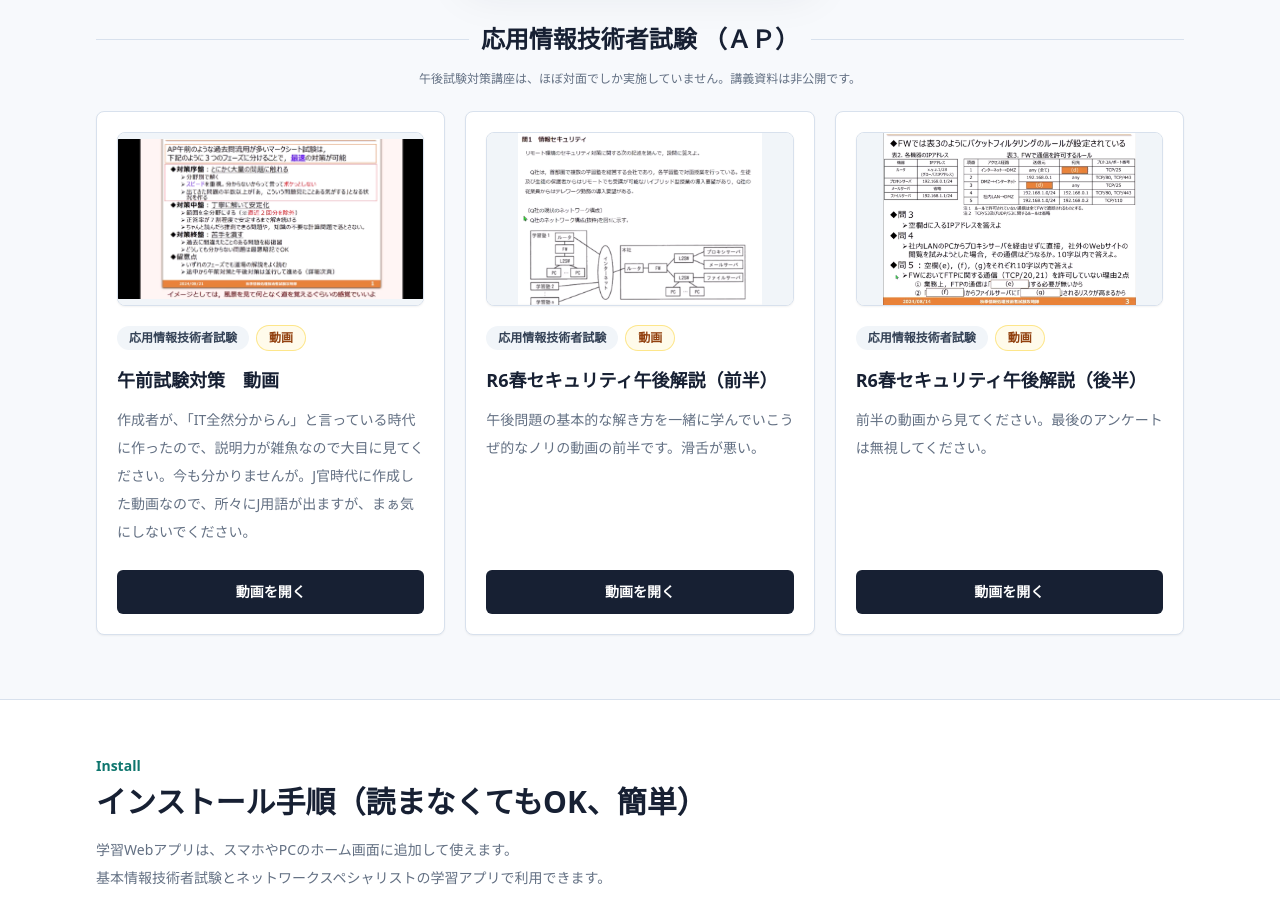
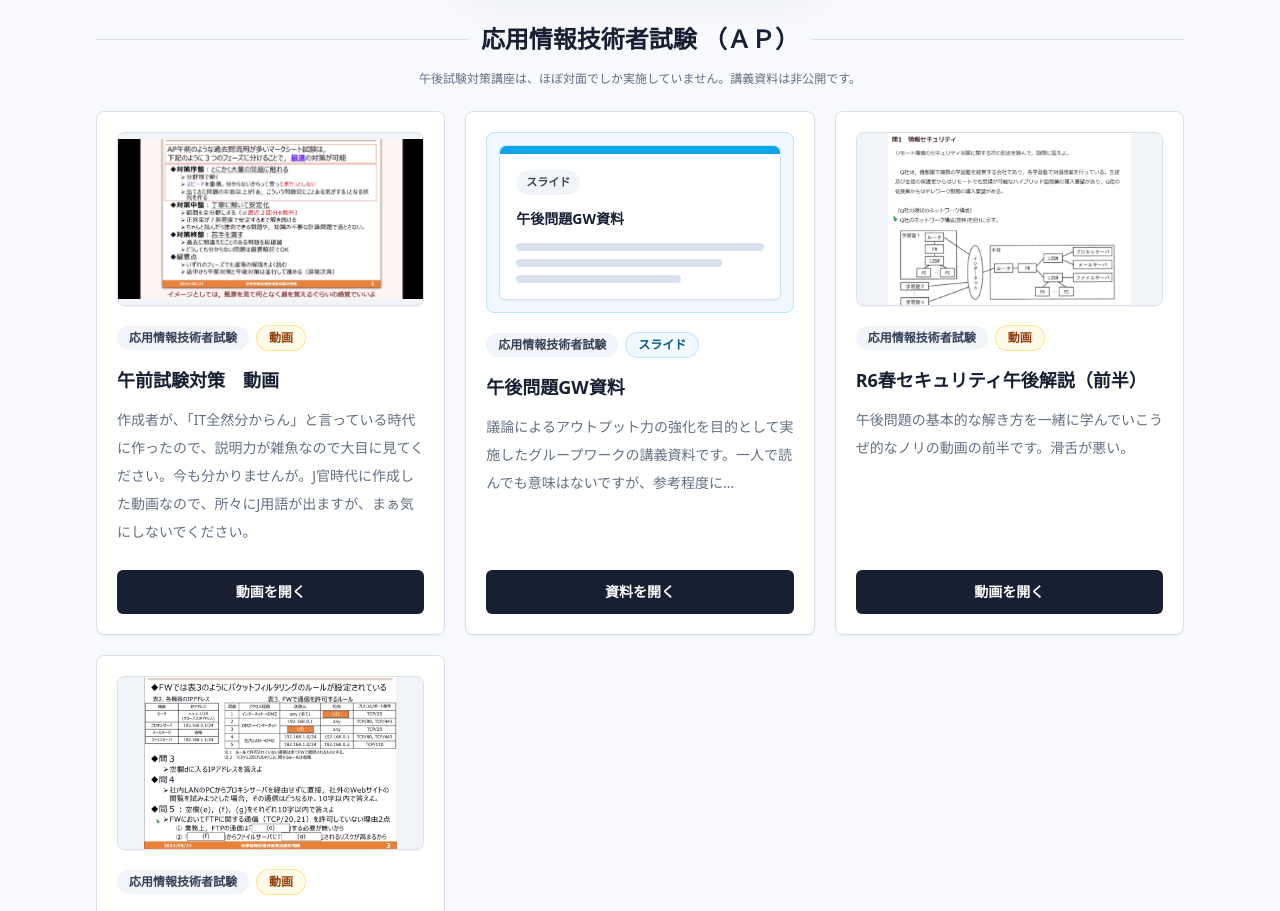
Before and after one commit to hmamiya52-bit/4th-TA_byMamiya, a Next.js app: page / in a window 1280 px wide. Shown: the part 2980-3891 px from the top of the page. Built offline with nearby package versions, Linux system fonts and the light colour scheme.

Commit message:
Add AP group work slide material

```diff
--- a/src/data/materials.ts
+++ b/src/data/materials.ts
@@ -96,6 +96,14 @@
     thumbnail: "/materials/ap-morning-video.png",
   },
   {
+    title: "午後問題GW資料",
+    exam: "応用情報技術者試験",
+    type: "スライド",
+    description:
+      "議論によるアウトプット力の強化を目的として実施したグループワークの講義資料です。一人で読んでも意味はないですが、参考程度に…",
+    url: "https://drive.google.com/file/d/14jJhq2SC0uldlJP1hCnrPPp52JjYKJ0m/view?usp=sharing",
+  },
+  {
     title: "R6春セキュリティ午後解説（前半）",
     exam: "応用情報技術者試験",
     type: "動画",
```
